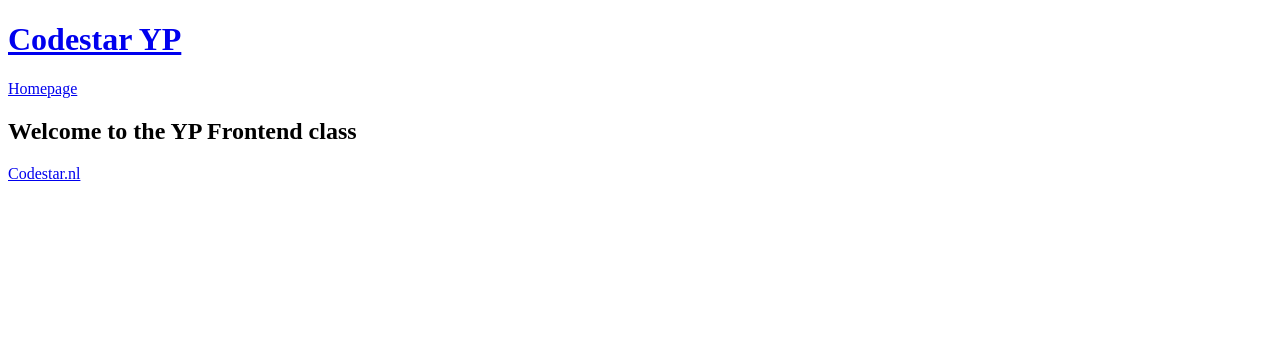
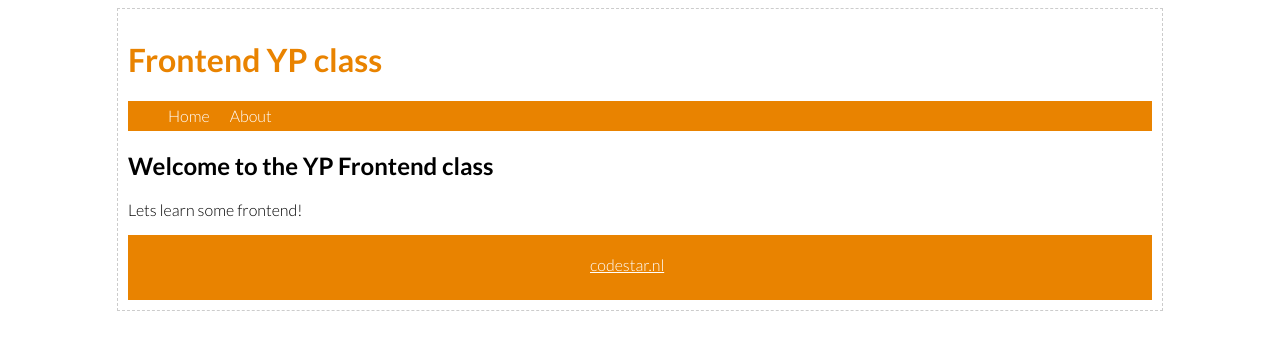
Before and after one commit to code-star/yp-frontend-class, a plain HTML site: page index.html in a window 1280 px wide. Drawn offline with Linux system fonts and the light colour scheme.

Commit message:
Styling added, loading page content via javascript

```diff
--- a/index.html
+++ b/index.html
@@ -9,17 +9,24 @@
 <body>
 <div class="container">
 		<header>
-			<h1><a href="#" id="logo">Codestar YP</a></h1>
-			<nav id="nav">
-				<a href="index.html" class="">Homepage</a>
+			<h1><a href="#" id="logo">Frontend YP class</a></h1>
+			<nav>
+				<ul>
+					<li>
+						<a href="index.html" class="">Home</a>
+					</li>
+					<li>
+						<a href="#" onclick="loadAboutPageContent()" class="">About</a>
+					</li>
+				</ul>
 			</nav>
 		</header>
-		<section>
+		<section id="mainContent">
 			<h2>Welcome to the YP Frontend class</h2>
-			<p></p>
+			<p>Lets learn some frontend!</p>
 		</section>
     <footer>
-      <a href="http://codestar.nl">Codestar.nl</a>
+      <a href="http://codestar.nl">codestar.nl</a>
     </footer>
 </div>
 <script src="script.js"></script>
--- a/script.js
+++ b/script.js
@@ -0,0 +1,3 @@
+function loadAboutPageContent() {
+  document.getElementById("mainContent").innerHTML = "<h2>Welcome to the about page</h2><p>Learn more about us!</p>";
+}
--- a/style.css
+++ b/style.css
@@ -0,0 +1,53 @@
+@import url(https://fonts.googleapis.com/css?family=Lato:400,300,700);
+
+html {
+  font-family: 'Lato', helvetica, arial, sans-serif;
+  font-weight: 300;
+  color: #000;
+}
+.container {
+    width: 1024px;
+    height: auto;
+    margin: 0 auto;
+    border: 1px dashed #ccc;
+    padding: 10px;
+}
+#logo {
+  text-decoration: none;
+  color: #e98300;
+}
+
+nav {
+  position: relative;
+  height: 30px;
+  background: #e98300;
+}
+nav ul{
+  list-style: none;
+}
+nav ul li a{
+  text-decoration: none;
+  float: left;
+  margin-right: 20px;
+  color: #ffffff;
+  line-height: 30px;
+}
+
+section#mainContent {
+  margin-top: 20px;
+  clear: both;
+}
+
+footer {
+  background: #e98300;
+  height: 25px;
+  width: 100%;
+  padding: 20px 0;
+}
+
+footer a {
+  color: #ffffff;
+  display: block;
+  width: 100px;
+  margin: 0 auto;
+}
```
